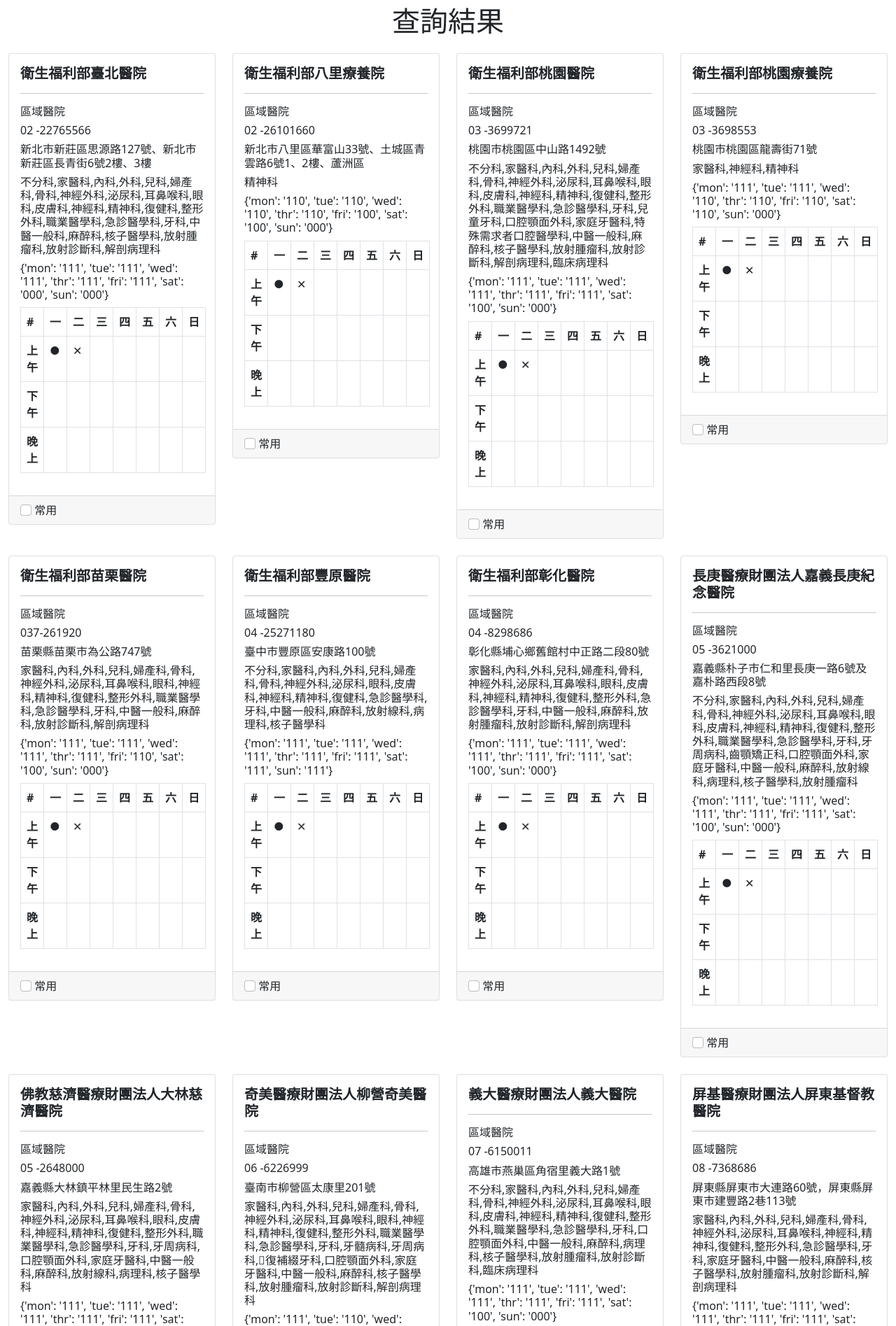
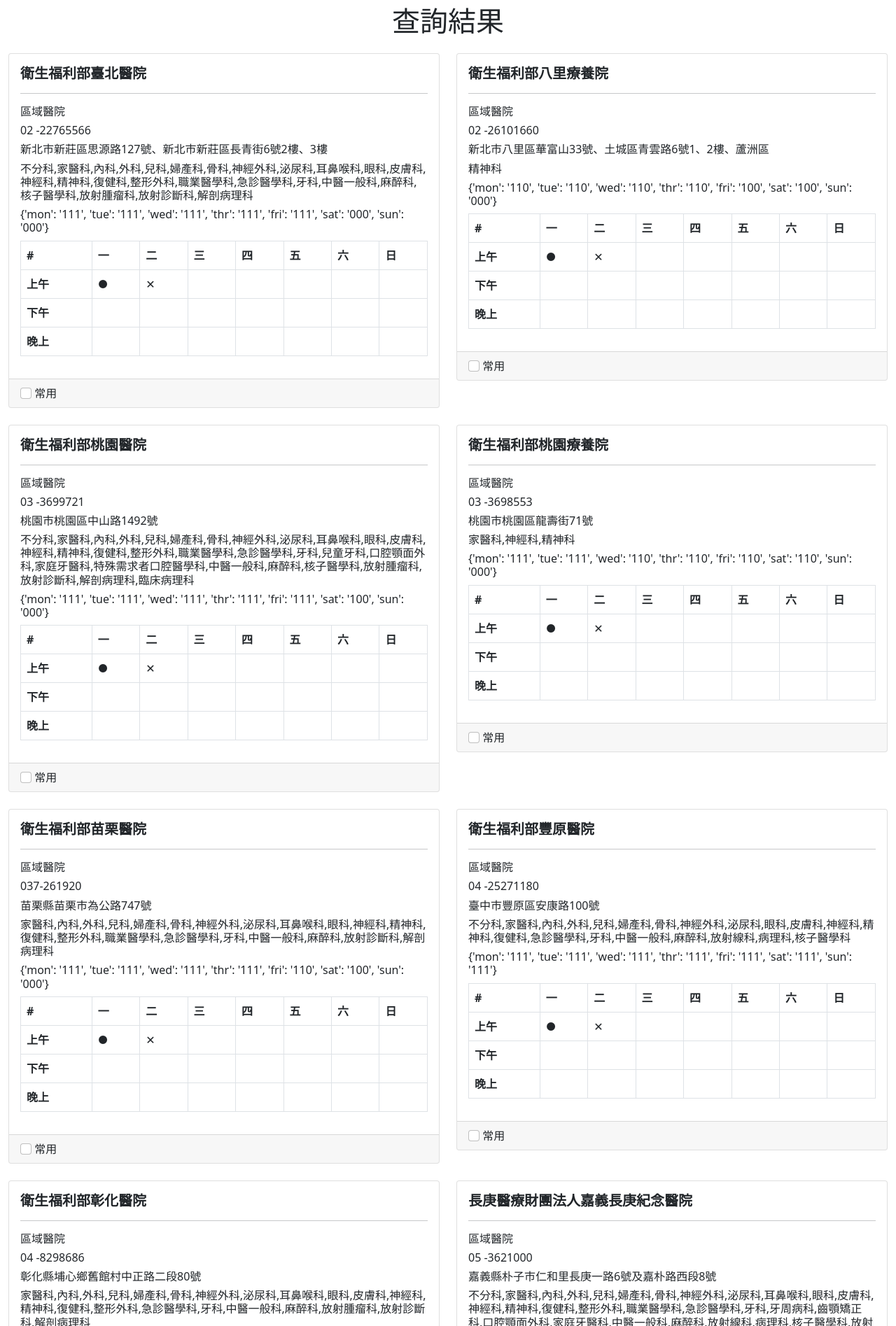
Before and after one commit to scottgood333/db_project, a Flask app: page /result in a window 1280 px wide. Shown: the part 56-1951 px from the top of the page at 70% size. Run offline with Flask 3, Linux system fonts and the light colour scheme.

Commit message:
Modify Bootstrap class

```diff
--- a/apps/templates/favorite.html
+++ b/apps/templates/favorite.html
@@ -38,7 +38,7 @@
     </div>
     <!-- 結果 -->
     <div class="favorite">
-        <div class="row row-cols-2 row-cols-md-4 g-4 mx-auto">
+        <div class="row row-cols-2 row-cols-md-2 g-4 mx-auto">
             <!-- for key, value in dictionary.items() -->
             <div class="col">
                 <div class="card">
--- a/apps/templates/result.html
+++ b/apps/templates/result.html
@@ -43,7 +43,7 @@
     </ul> -->
     <!-- 結果 -->
     <div class="result">
-        <div class="row row-cols-2 row-cols-md-4 g-4 mx-auto">
+        <div class="row row-cols-2 row-cols-md-2 g-4 mx-auto">
             <!-- 透過jinja遞迴顯示資料 -->
             {% for key, value in dictionary.items() %}
             <div class="col">
```
